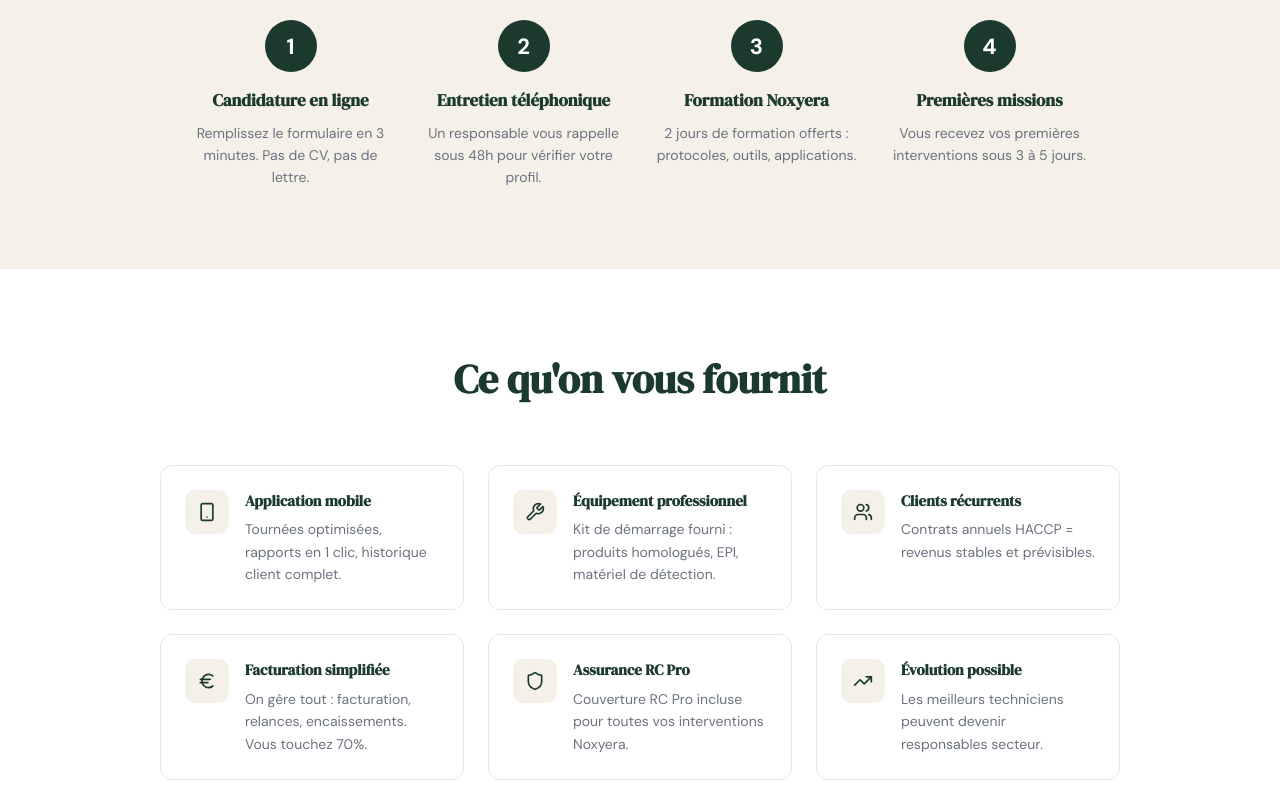
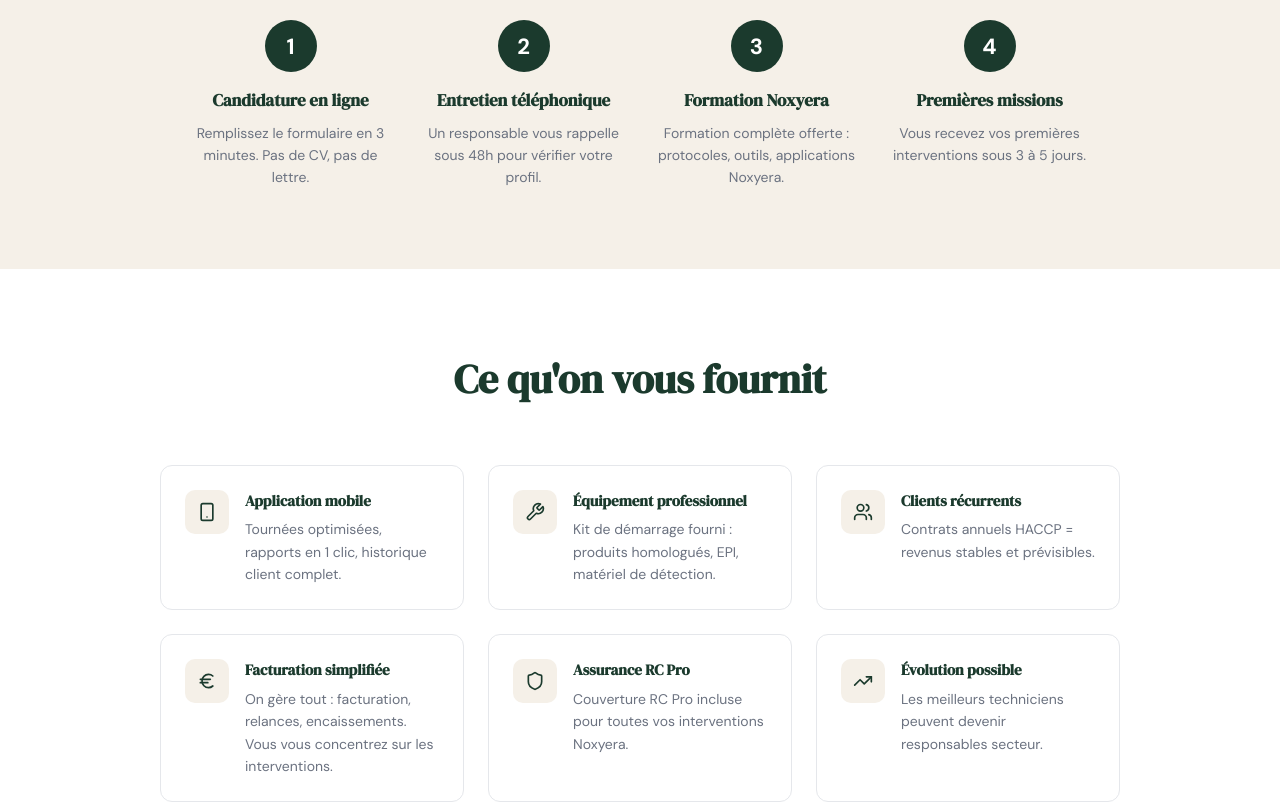
Before and after one commit to lucasv2026/noxyera, a Next.js app: page /techniciens in a window 1280 px wide. Shown: the part 960-1762 px from the top of the page. Built offline with nearby package versions, Linux system fonts and the light colour scheme.

Commit message:
fix: supprime 70% et duree formation techniciens

```diff
--- a/app/techniciens/page.tsx
+++ b/app/techniciens/page.tsx
@@ -174,7 +174,7 @@ export default function TechniciensPage() {
               {
                 num: 3,
                 title: 'Formation Noxyera',
-                desc: '2 jours de formation offerts : protocoles, outils, applications.',
+                desc: 'Formation complète offerte : protocoles, outils, applications Noxyera.',
               },
               {
                 num: 4,
@@ -211,7 +211,7 @@ export default function TechniciensPage() {
               { Icon: Smartphone, title: 'Application mobile', desc: 'Tournées optimisées, rapports en 1 clic, historique client complet.' },
               { Icon: Wrench, title: 'Équipement professionnel', desc: 'Kit de démarrage fourni : produits homologués, EPI, matériel de détection.' },
               { Icon: Users, title: 'Clients récurrents', desc: 'Contrats annuels HACCP = revenus stables et prévisibles.' },
-              { Icon: Euro, title: 'Facturation simplifiée', desc: 'On gère tout : facturation, relances, encaissements. Vous touchez 70%.' },
+              { Icon: Euro, title: 'Facturation simplifiée', desc: 'On gère tout : facturation, relances, encaissements. Vous vous concentrez sur les interventions.' },
               { Icon: Shield, title: 'Assurance RC Pro', desc: 'Couverture RC Pro incluse pour toutes vos interventions Noxyera.' },
               { Icon: TrendingUp, title: 'Évolution possible', desc: 'Les meilleurs techniciens peuvent devenir responsables secteur.' },
             ].map(({ Icon, title, desc }) => (
```
